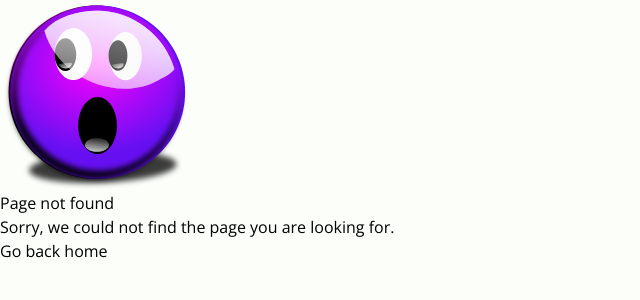
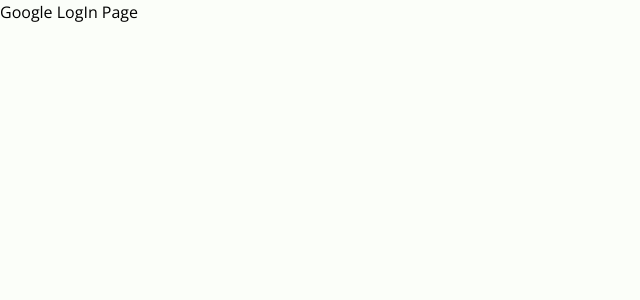
Before and after one commit to NishantKumar1301/Esate-Mangement-System, a Next.js app in the folder client/: page /google in a window 1280 px wide. Before the commit this address had no page. Shown: the top 300 px of the page, without its empty margins (0-640 px from the left). Built offline with nearby package versions, Linux system fonts and the light colour scheme.

Commit message:
feat: add theme provider

```diff
--- a/client/package.json
+++ b/client/package.json
@@ -14,6 +14,7 @@
     "clsx": "^2.1.1",
     "lucide-react": "^0.423.0",
     "next": "14.1.4",
+    "next-themes": "^0.3.0",
     "react": "^18",
     "react-dom": "^18",
     "tailwind-merge": "^2.4.0",
--- /dev/null
+++ b/client/src/app/(estate)/(auth)/google/page.tsx
@@ -0,0 +1,36 @@
+// "use client";
+
+import { randomFillSync } from "crypto";
+
+// import Spinner from "@/components/shared/Spinner";
+// import { useSocialAuth } from "@/hooks";
+// import { useSocialAuthenticationMutation } from "@/lib/redux/features/auth/authApiSlice";
+// import { Suspense } from "react";
+
+// export default function GoogleLoginPage() {
+// 	return (
+// 		<Suspense
+// 			fallback={
+// 				<div className="flex-center pt-32">
+// 					<Spinner size="xl" />
+// 				</div>
+// 			}
+// 		>
+// 			<GoogleLoginContent />
+// 		</Suspense>
+// 	);
+// }
+
+// function GoogleLoginContent() {
+// 	const [googleAuthenticate] = useSocialAuthenticationMutation();
+// 	useSocialAuth(googleAuthenticate, "google-oauth2");
+// 	return null;
+// }
+
+export default function GoogleLoginPage(){
+    return (
+        <div>
+            <h1 className="dark:text-pumpkin text-6xl">Google LogIn Page</h1>
+        </div>
+    )
+}
--- a/client/src/app/layout.tsx
+++ b/client/src/app/layout.tsx
@@ -2,6 +2,7 @@
 import { openSans, robotoSlab } from "@/lib/fonts";
 import { Inter } from "next/font/google";
 import "./globals.css";
+import { ThemeProvider } from "@/components/theme-provider";
 
 const inter = Inter({ subsets: ["latin"] });
 
@@ -18,7 +19,14 @@
   return (
 		<html lang="en" suppressHydrationWarning>
 			<body className={`${openSans.variable} ${robotoSlab.variable}`}>
-				{children}
+				<ThemeProvider
+					attribute="class"
+					defaultTheme="system"
+					enableSystem
+					disableTransitionOnChange
+				>
+					{children}
+				</ThemeProvider>
 			</body>
 		</html>
 	);
--- /dev/null
+++ b/client/src/components/theme-provider.tsx
@@ -0,0 +1,8 @@
+"use client";
+
+import { ThemeProvider as NextThemesProvider } from "next-themes";
+import { type ThemeProviderProps } from "next-themes/dist/types";
+
+export function ThemeProvider({ children, ...props }: ThemeProviderProps) {
+	return <NextThemesProvider {...props}>{children}</NextThemesProvider>;
+}
```
Also changed, not shown: client/src/app/(estate)/(auth)/login/page.tsx (added, +37 -0 lines), client/src/app/(estate)/(auth)/register/page.tsx (added, +38 -0 lines), 1 other file (tests, documents, lock files or other folders).
